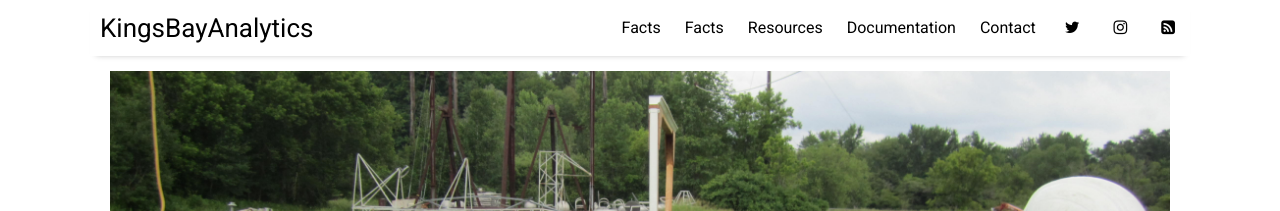
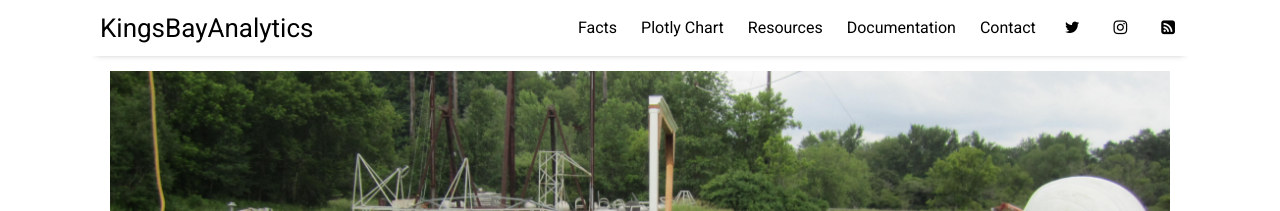
Before and after one commit to kingsbayanalytics/kba.github.io, a Jekyll site: the page built from index.html, in a window 1280 px wide. Shown: the top 211 px of the page. Built offline with Jekyll 4.4.1, drawn with Linux system fonts in a browser that asks for light colours; nearby versions of some CDN libraries; a script that is not in the unit is left out; the list of posts is cut into pages by our own code.

Commit message:
menu update

```diff
--- a/_data/settings.yml
+++ b/_data/settings.yml
@@ -8,7 +8,7 @@ google-ID: ''
 
 menu:
 - {name: 'Facts',  url: 'facts'}
-- {name: 'Facts',  url: 'plotly-chart'}
+- {name: 'Plotly Chart',  url: 'plotly-chart'}
 - {name: 'Resources', url: 'resources'}
 - {name: 'Documentation',      url: 'documentation'}
 - {name: 'Contact',            url: 'contact'}
```
